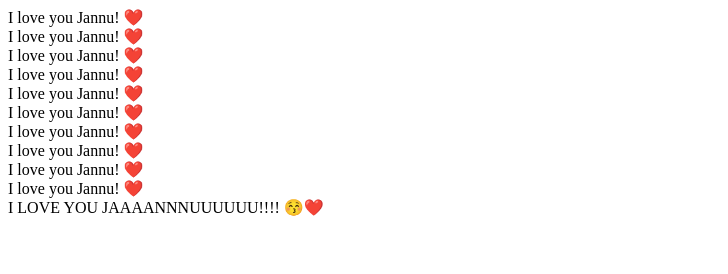
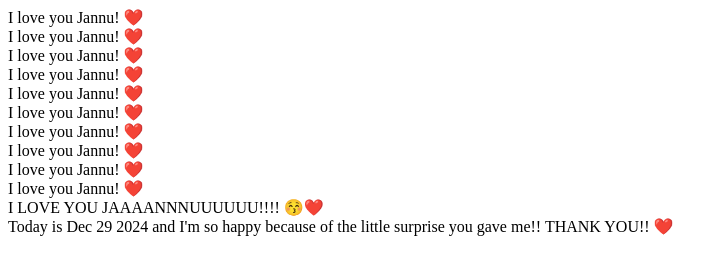
Before and after one commit to NidhiMishra1611/Practise-Repository, a plain HTML site: page index.html in a window 1280 px wide. Shown: the whole page, without its empty margins (0-728 px from the left). Drawn offline with Linux system fonts and the light colour scheme.

Commit message:
Update: Updated code

```diff
--- a/index.html
+++ b/index.html
@@ -17,6 +17,8 @@
    I love you Jannu! ❤️ <br />
    I love you Jannu! ❤️ <br />
 
-   I LOVE YOU JAAAANNNUUUUUU!!!! 😚❤️
+   I LOVE YOU JAAAANNNUUUUUU!!!! 😚❤️ <br />
+    Today is Dec 29 2024 and I'm so happy because of the little surprise you gave me!! THANK YOU!! ❤️
+
 </body>
 </html>
```
